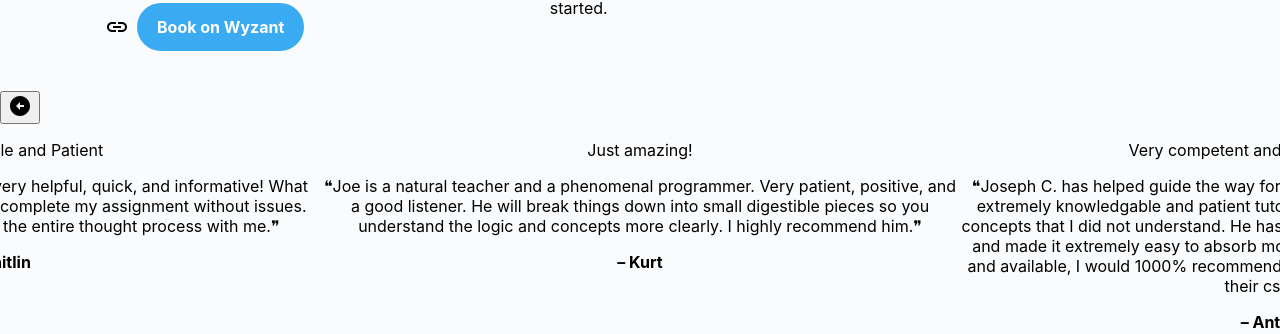
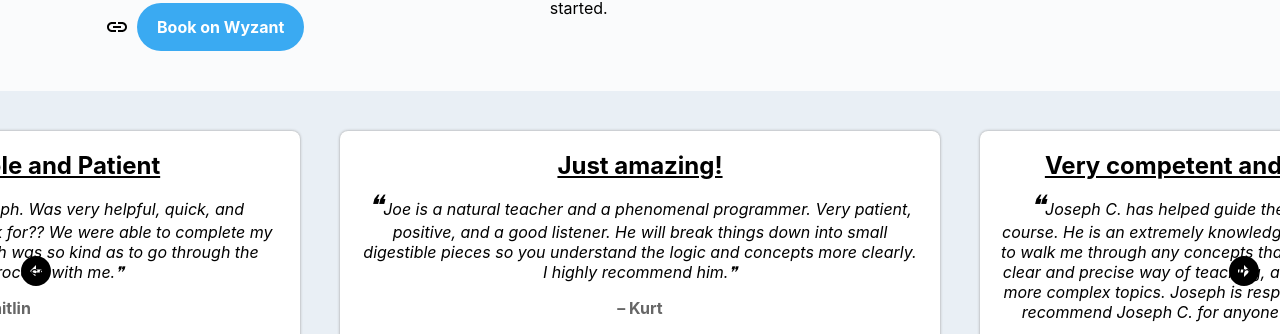
Before and after one commit to CaptainCoderOrg/TutoringSite, a Next.js app: page / in a window 1280 px wide. Shown: the part 618-952 px from the top of the page. Built offline with nearby package versions, Linux system fonts and the light colour scheme.

Commit message:
Style testimonials section.

```diff
--- a/styles/components/Testimonials.module.css
+++ b/styles/components/Testimonials.module.css
@@ -0,0 +1,73 @@
+.container {
+  background: var(--bgAlt);
+  padding-bottom: 10px;
+}
+
+.arrowButton {
+  position: absolute;
+  z-index: 2;
+  top: calc(50% - 18px);
+  width: 36px;
+  height: 36px;
+  cursor: pointer;
+  display: flex;
+  align-items: center;
+  justify-content: center;
+  background: transparent;
+  border: 0;
+}
+
+.arrowButton:hover {
+  color: #2196f3;
+}
+
+.arrowButton > svg {
+  font-size: 36px;
+}
+
+.review {
+  background: #fff;
+  padding: 20px;
+  border-radius: 8px;
+  margin: 40px 20px;
+  box-shadow: 0 0 3px #999;
+  height: calc(100% - 84px);
+}
+
+.review > p:nth-of-type(1) {
+  font-weight: bold;
+  text-decoration: underline;
+  font-size: 24px;
+  margin: 0;
+}
+
+.review > p:nth-of-type(2) {
+  font-style: italic;
+  margin: 8px 0 16px 0;
+}
+
+.review > p:nth-of-type(3) {
+  margin: 0;
+  color: #666;
+  margin-bottom: 4px;
+}
+
+.openQuote {
+  font-size: 28px;
+}
+
+@media (max-width: 767px) {
+  .reviewsWide {
+    display: none;
+  }
+
+  .review {
+    margin: 40px 75px;
+  }
+}
+
+@media (min-width: 768px) {
+  .reviews {
+    display: none;
+  }
+}
```
